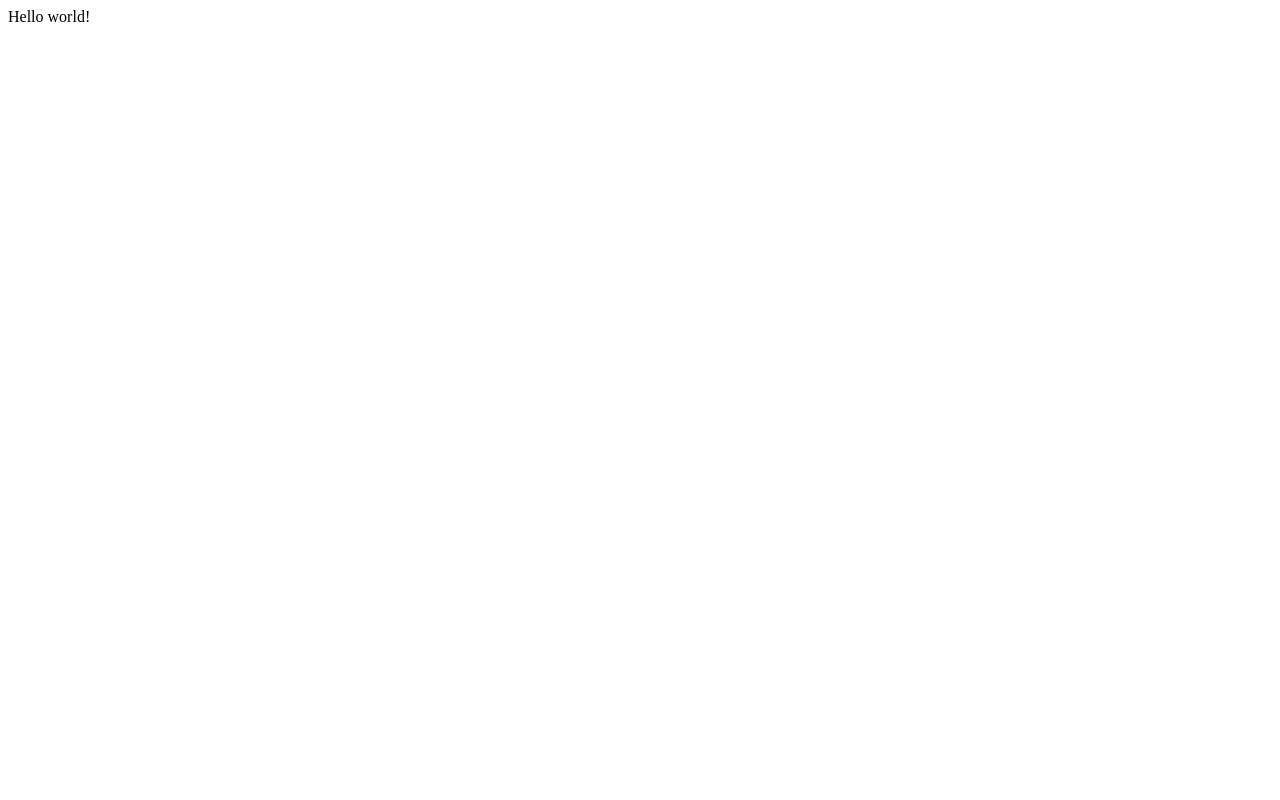
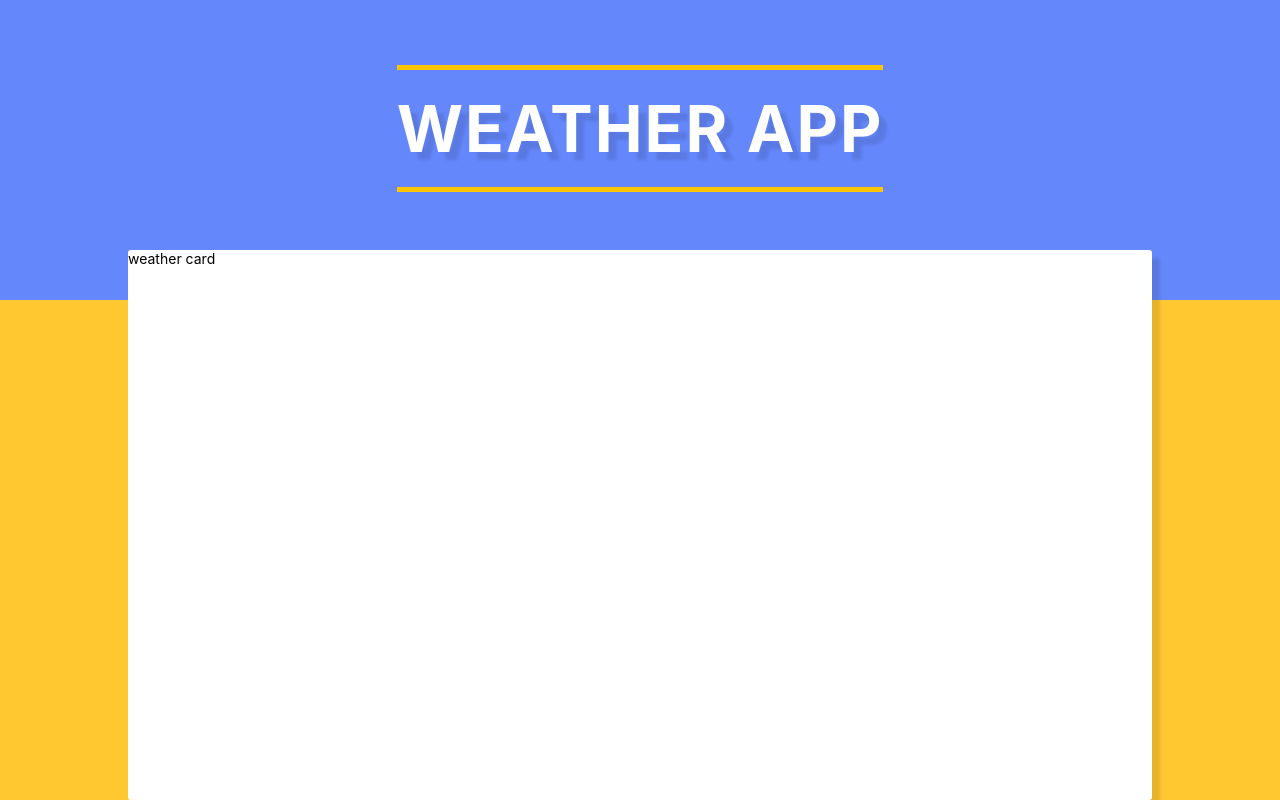
Before and after one commit to abheist/weather_app, a React (Create React App) app: page / in a window 1280 px wide. Built offline with nearby package versions, Linux system fonts and the light colour scheme.

Commit message:
AKS | outer layout

```diff
--- a/src/components/App/App.css
+++ b/src/components/App/App.css
@@ -4,6 +4,50 @@
 }
 
 body {
-    background: aqua;
-    color: blueviolet;
+    font-size: 14px;
+    font-family: "radnika-next", -apple-system, BlinkMacSystemFont, "Segoe UI",
+        Roboto, Oxygen, Ubuntu, Cantarell, "Open Sans", "Helvetica Neue",
+        sans-serif;
+    font-weight: 400;
 }
+
+.header {
+    width: 100%;
+    display: flex;
+    justify-content: center;
+    height: 300px;
+    background: #6487fb;
+    align-items: flex-start;
+}
+
+.header h1 {
+    margin-top: 65px;
+    font-size: 4rem;
+    font-weight: 700;
+    color: #fff;
+    text-transform: uppercase;
+    text-shadow: 8px 8px 3px rgba(0, 0, 0, 0.1);
+    letter-spacing: 2px;
+    position: relative;
+    z-index: 1;
+    display: inline-block;
+    border-top: 5px solid #ffc600;
+    border-bottom: 5px solid #ffc600;
+    padding-top: 20px;
+    padding-bottom: 20px;
+}
+
+.container {
+    background: #ffc730;
+    min-height: calc(100vh - 300px);
+    display: flex;
+    justify-content: center;
+}
+
+.container-card {
+    margin-top: -50px;
+    width: 80%;
+    background: #fff;
+    border-radius: 3px;
+    box-shadow: 8px 8px 3px rgba(0, 0, 0, 0.1);
+}
--- a/src/components/App/App.js
+++ b/src/components/App/App.js
@@ -1,8 +1,18 @@
 import React, { Component } from "react";
+import css from "./App.css";
 
 class App extends Component {
     render() {
-        return <div className="App">Hello world!</div>;
+        return (
+            <div className="App">
+                <div className="header">
+                    <h1>WEATHER APP</h1>
+                </div>
+                <div className="container">
+                    <div className="container-card">weather card</div>
+                </div>
+            </div>
+        );
     }
 }
 
```
